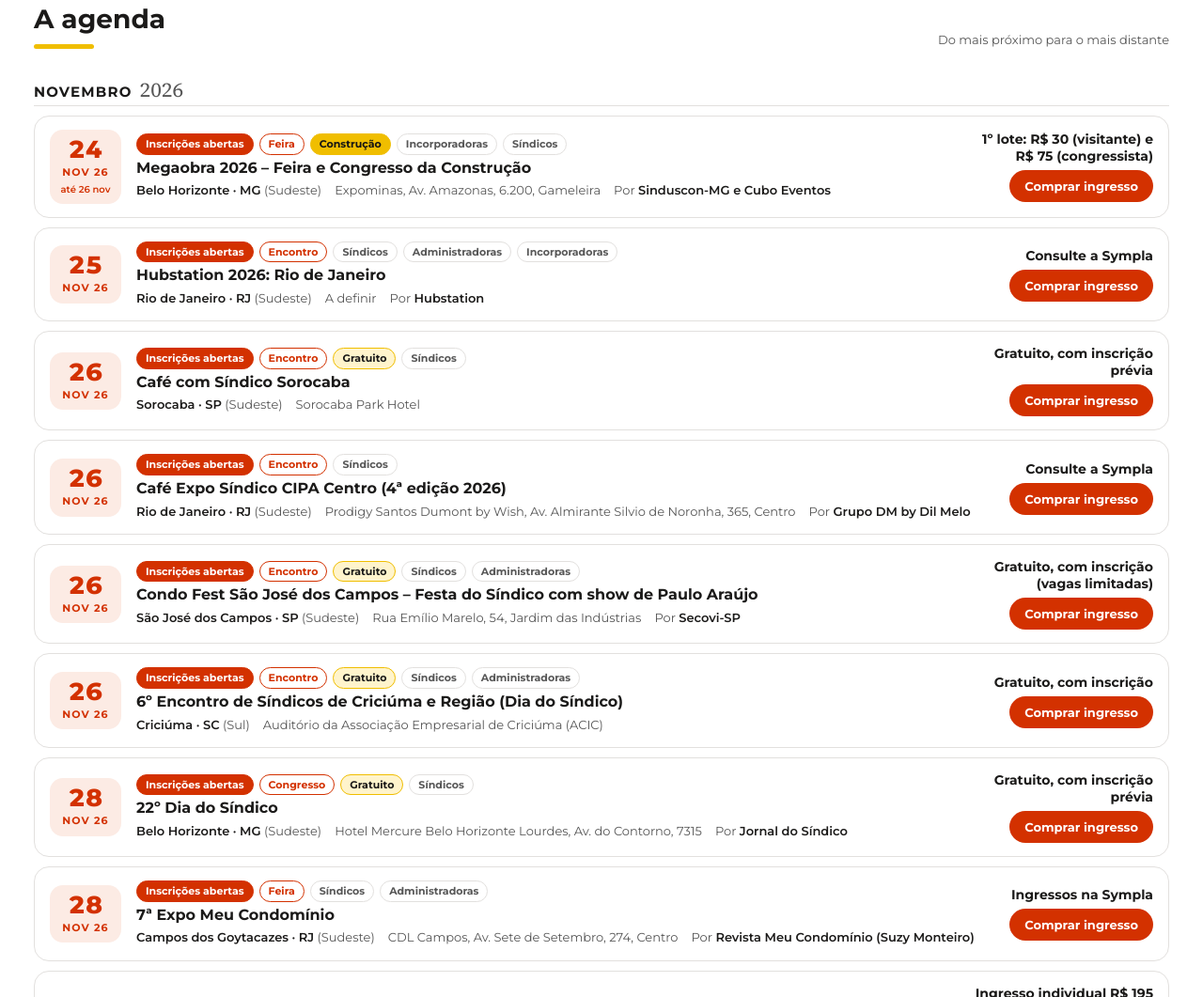
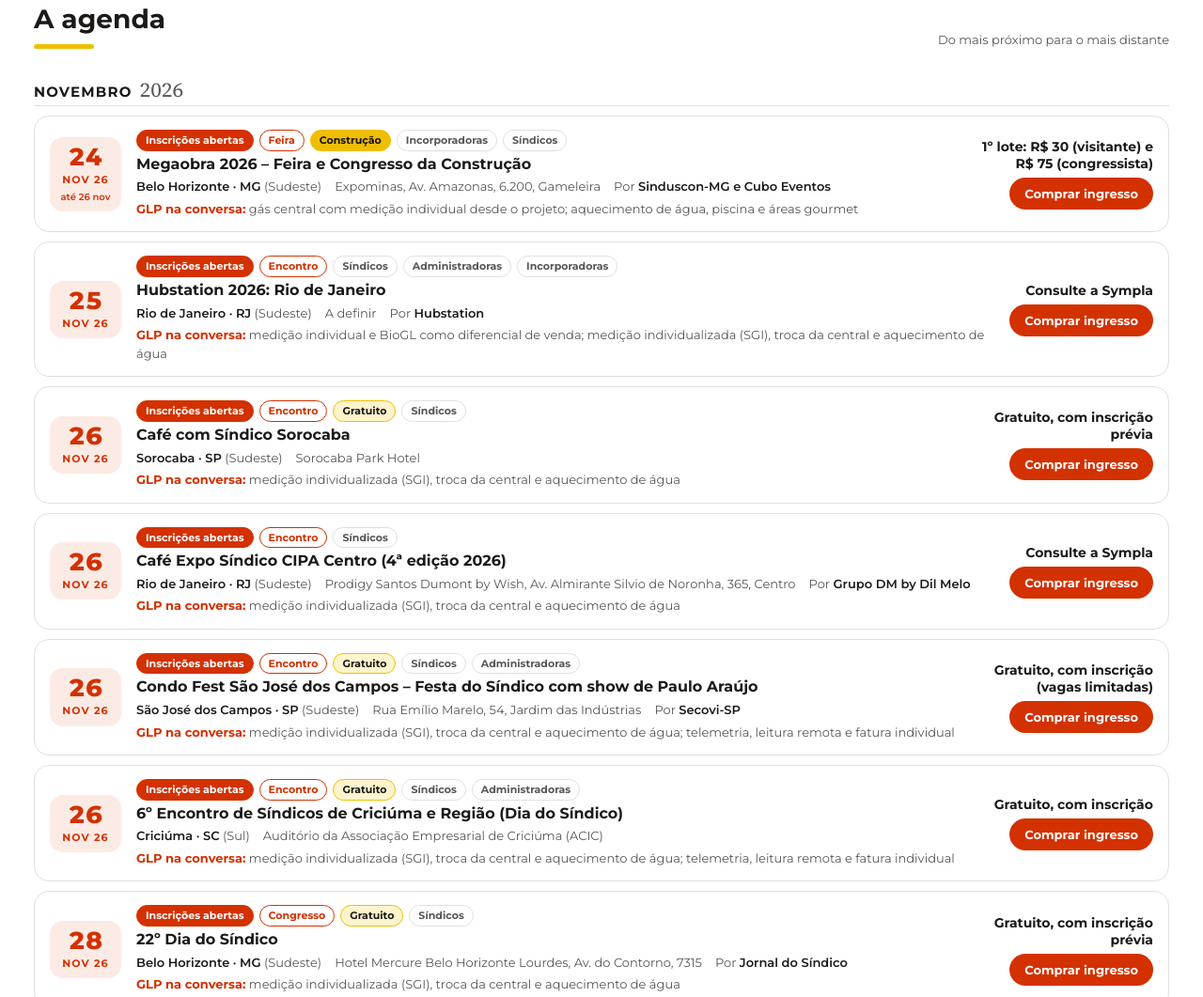
Before and after one commit to thbarbosas/AgendaDoSindicoBrasil, a plain HTML site: page index.html in a window 1280 px wide. Shown: the part 1604-2665 px from the top of the page at 94% size. Drawn offline with Linux system fonts and the light colour scheme.

Commit message:
Adiciona o direcionador "GLP na conversa" em cada evento
Co-Authored-By: Claude Opus 5.5 <noreply@anthropic.com>
Claude-Session: https://claude.ai/code/session_01B74sRokuQr96swQoKH8hFP

```diff
--- a/index.html
+++ b/index.html
@@ -149,6 +149,8 @@ svg text{font-family:var(--f-body)}
 .selo.st-ok{background:var(--destaque);color:var(--branco)}
 .selo.st-agora{background:var(--agora-bg);border-color:var(--amarelo);color:var(--texto)}
 .selo.st-fim{border-color:var(--serie-fim);color:var(--texto-2)}
+.glp{font-size:13px;color:var(--texto-2)}
+.glp b{color:var(--destaque);font-weight:700}
 .selo.constr{background:var(--amarelo);border-color:var(--amarelo);color:var(--preto)}
 .selo.gratis{border-color:var(--amarelo);background:var(--agora-bg);color:var(--texto)}
 .acao{display:grid;gap:6px;justify-items:end;text-align:right}
@@ -365,6 +367,16 @@ function situacao(e){if(e.fim<HOJE)return"encerrado";if(e.inicio<=HOJE&&!e.dataA
 let EV=[],MAPA=null,META={};
 const F={status:"disponivel",ano:"",regiao:"",uf:"",cidade:"",publico:"",tema:"",gratis:false,q:""};
 const ehConstr=e=>(e.tags||[]).includes("Construção");
+function glpConversa(e){
+  if(e.glp)return e.glp;
+  const n=(e.nome+" "+(e.organizador||"")).toLowerCase(),p=e.publico||[],out=[];
+  if(/jur[ií]d|direito|advoca|oab/.test(n))out.push("segurança e normas da central de gás (NBR 13523)");
+  if(ehConstr(e))out.push("gás central com medição individual desde o projeto");
+  else if(p.includes("Incorporadoras"))out.push("medição individual e BioGL como diferencial de venda");
+  if(p.includes("Síndicos"))out.push(ehConstr(e)?"aquecimento de água, piscina e áreas gourmet":"medição individualizada (SGI), troca da central e aquecimento de água");
+  if(p.includes("Administradoras"))out.push("telemetria, leitura remota e fatura individual");
+  return out.slice(0,2).join("; ");
+}
 try{const s=JSON.parse(localStorage.getItem("agenda-sindico-filtros-v2")||"null");if(s)Object.assign(F,s)}catch(e){}
 function salvar(){try{localStorage.setItem("agenda-sindico-filtros-v2",JSON.stringify(F))}catch(e){}}
 
@@ -490,6 +502,7 @@ function card(e){
   const dia=e.dataAprox?"?":+d[2];
   const st=s==="encerrado"?`<span class="selo st-fim">Encerrado</span>`:s==="agora"?`<span class="selo st-agora">Acontecendo agora</span>`:`<span class="selo st-ok">Inscrições abertas</span>`;
   const pub=(e.publico||[]).map(p=>`<span class="selo neutro">${esc(p)}</span>`).join("");
+  const glp=glpConversa(e);
   const constr=ehConstr(e)?`<span class="selo constr">Construção</span>`:"";
   const grat=e.gratuito?`<span class="selo gratis">Gratuito</span>`:"";
   const btn=s==="encerrado"?`<a class="btn sec" href="${esc(e.link)}" target="_blank" rel="noopener">Ver evento</a>`:`<a class="btn" href="${esc(e.link)}" target="_blank" rel="noopener">Comprar ingresso</a>`;
@@ -497,7 +510,7 @@ function card(e){
     <div class="data"><b>${dia}</b><small>${MESES[+d[1]-1]} ${d[0].slice(2)}</small>${ate}</div>
     <div class="info"><div class="selos">${st}<span class="selo">${esc(e.tipo)}</span>${constr}${grat}${pub}</div>
       <h4>${esc(e.nome)}</h4>
-      <div class="meta"><span><strong>${esc(e.cidade)} · ${esc(e.uf)}</strong> (${esc(e._reg)})</span><span>${esc(e.local)}</span>${e.organizador?`<span>Por <strong>${esc(e.organizador)}</strong></span>`:""}${e.dataAprox?`<span>${esc(e.dataAprox)}</span>`:""}</div></div>
+      <div class="meta"><span><strong>${esc(e.cidade)} · ${esc(e.uf)}</strong> (${esc(e._reg)})</span><span>${esc(e.local)}</span>${e.organizador?`<span>Por <strong>${esc(e.organizador)}</strong></span>`:""}${e.dataAprox?`<span>${esc(e.dataAprox)}</span>`:""}</div>${glp?`<div class="glp"><b>GLP na conversa:</b> ${esc(glp)}</div>`:""}</div>
     <div class="acao"><div class="preco">${esc(e.preco)}</div>${btn}</div>
   </article>`;
 }
```
